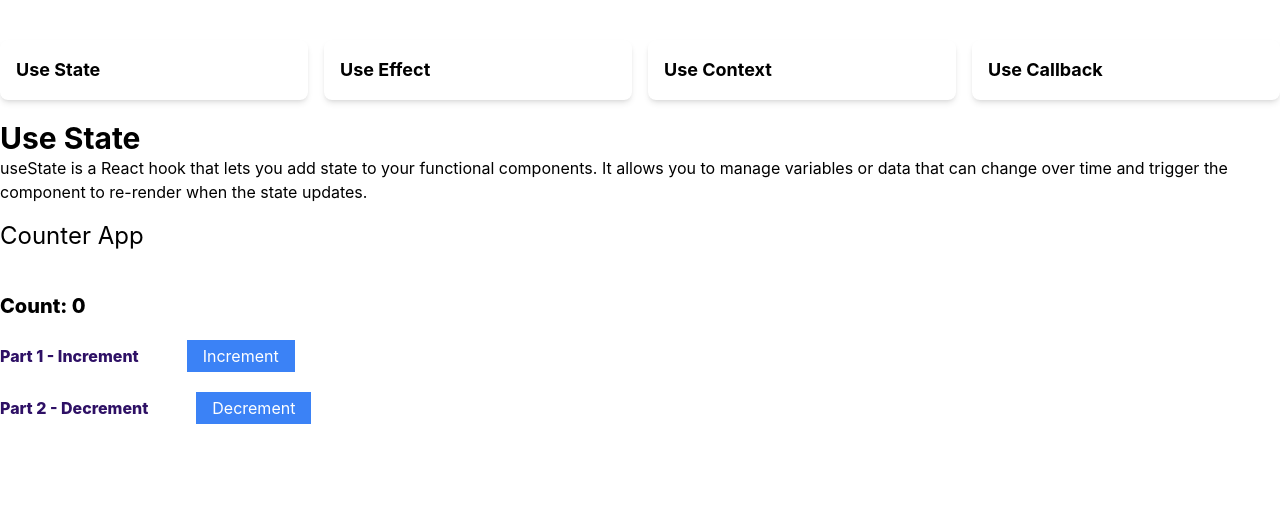
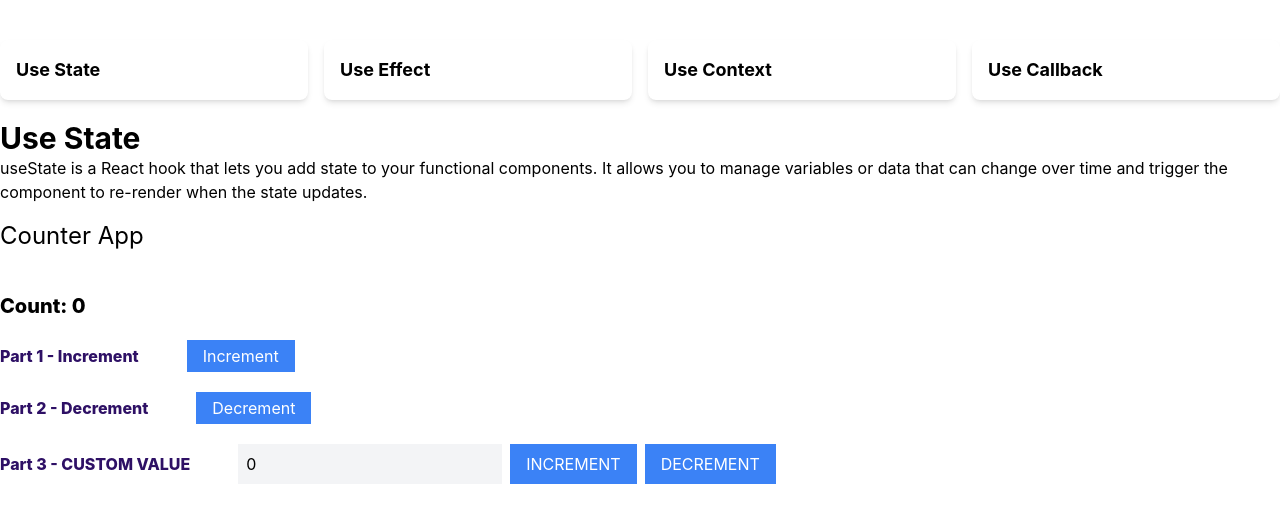
Before and after one commit to thirdygayares/react-master-hook, a React (Create React App) app: page / in a window 1280 px wide. Shown: the top 522 px of the page. Built offline with nearby package versions, Linux system fonts and the light colour scheme.

Commit message:
feat: Part 3 - Custom Value

```diff
--- a/src/features/useeffect/Counter.tsx
+++ b/src/features/useeffect/Counter.tsx
@@ -4,7 +4,11 @@ import React, {useState} from "react";
 const Counter: React.FC = () =>{
 
     const [count, setCount] = useState(0);
-    const [value] = useState(0)
+    const [value, setValue] = useState(0)
+
+    const handleCustomValue = (e: React.ChangeEvent<HTMLInputElement>) => {
+        setValue(Number(e.target.value));
+    }
 
     return(
         <>
@@ -26,6 +30,33 @@ const Counter: React.FC = () =>{
                         Decrement
                     </button>
                 </div>
+                {/* PART 3*/}
+                <div className="flex flex-row content-baseline  gap-2">
+
+                    <p
+                        className="content-center text-violet-950 font-extrabold mr-10">
+                        Part 3 - CUSTOM VALUE
+                    </p>
+
+                    <input
+                        type="number" className="p-2 bg-gray-100"
+                        placeholder="add custom value"
+                        value={value}
+                        onChange={handleCustomValue}
+                    />
+
+                    <button
+                        className="bg-blue-500 px-4 py-1 text-white hover:bg-blue-950 hover:text-amber-50"
+                        onClick={() => setCount(count + value)}>
+                        INCREMENT
+                    </button>
+
+                    <button
+                        className="bg-blue-500 px-4 py-1 text-white hover:bg-blue-950 hover:text-amber-50"
+                        onClick={() => setCount(count - value)}>
+                        DECREMENT
+                    </button>
+                </div>
             </div>
         </>
     );
```
